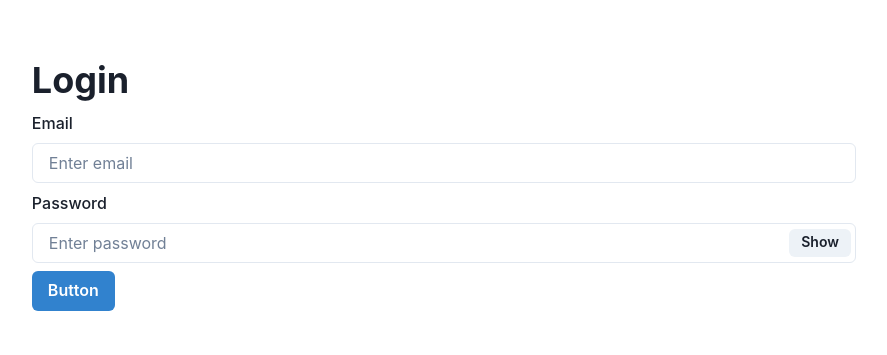
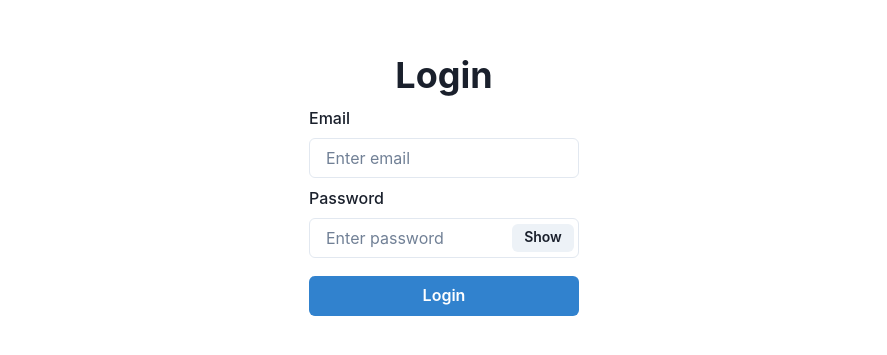
Before and after one commit to lodity/money-tracker, a React (Create React App) app: page /signin in a window 1280 px wide. Shown: the part 215-570 px from the top of the page, without its empty margins (196-1083 px from the left). Built offline with nearby package versions, Linux system fonts and the light colour scheme.

Commit message:
feat: created a component for the form

```diff
--- a/src/api/auth.ts
+++ b/src/api/auth.ts
@@ -1,26 +1,16 @@
 import { apiClient } from '../client/apiClient';
-import {
-  AuthResponse,
-  SignInRequest,
-  SignUpRequest,
-} from '../types/api/authApi';
+import { AuthResponse, AuthRequest } from '../types/api/authApi';
 
 export class AuthApi {
-  static async signIn(dto: SignInRequest) {
-    return await apiClient.post<SignInRequest, AuthResponse>(
-      `v1/auth/sign-in`,
-      {
-        dto,
-      },
-    );
+  static async signIn(dto: AuthRequest) {
+    return await apiClient.post<AuthRequest, AuthResponse>(`v1/auth/sign-in`, {
+      dto,
+    });
   }
 
-  static async signUp(dto: SignUpRequest) {
-    return await apiClient.post<SignUpRequest, AuthResponse>(
-      `v1/auth/sign-up`,
-      {
-        dto,
-      },
-    );
+  static async signUp(dto: AuthRequest) {
+    return await apiClient.post<AuthRequest, AuthResponse>(`v1/auth/sign-up`, {
+      dto,
+    });
   }
 }
--- /dev/null
+++ b/src/components/AuthForm.tsx
@@ -0,0 +1,97 @@
+import React, { useState } from 'react';
+import {
+  FormControl,
+  FormLabel,
+  FormErrorMessage,
+  Input,
+  Button,
+  InputGroup,
+  InputRightElement,
+  VStack,
+} from '@chakra-ui/react';
+import { AuthApi } from '../api/auth';
+
+interface AuthFormProps {
+  onSubmit: (data: AuthApi) => void;
+}
+
+const AuthForm: React.FC<AuthFormProps> = ({ onSubmit }) => {
+  const [email, setEmail] = useState('');
+  const [password, setPassword] = useState('');
+  const [isEmailTouched, setIsEmailTouched] = useState(false);
+  const [isPasswordTouched, setIsPasswordTouched] = useState(false);
+  const [show, setShow] = useState(false);
+
+  const isEmailError = email.trim() === '';
+  const isPasswordError = password.trim() === '';
+
+  const handleBlurEmail = () => setIsEmailTouched(true);
+  const handleBlurPassword = () => setIsPasswordTouched(true);
+  const handleEmailChange = (e: React.ChangeEvent<HTMLInputElement>) =>
+    setEmail(e.target.value);
+  const handlePasswordChange = (e: React.ChangeEvent<HTMLInputElement>) =>
+    setPassword(e.target.value);
+  const handleClick = () => setShow(!show);
+
+  const handleSubmit = (e: React.FormEvent) => {
+    e.preventDefault();
+
+    if (!isEmailError && !isPasswordError) {
+      onSubmit({ email, password });
+    } else {
+      setIsEmailTouched(true);
+      setIsPasswordTouched(true);
+    }
+  };
+  return (
+    <form onSubmit={handleSubmit}>
+      <VStack>
+        <FormControl isInvalid={isEmailError && isEmailTouched}>
+          <FormLabel>Email</FormLabel>
+          <Input
+            type="email"
+            value={email}
+            placeholder="Enter email"
+            onChange={handleEmailChange}
+            onBlur={handleBlurEmail}
+          />
+          {!isEmailError && (
+            <FormErrorMessage>Email is required.</FormErrorMessage>
+          )}
+        </FormControl>
+        <FormControl isInvalid={isPasswordError && isPasswordTouched}>
+          <FormLabel>Password</FormLabel>
+          <InputGroup size="md">
+            <Input
+              pr="4.5rem"
+              type={show ? 'text' : 'password'}
+              placeholder="Enter password"
+              value={password}
+              onChange={handlePasswordChange}
+              onBlur={handleBlurPassword}
+            />
+            <InputRightElement width="4.5rem">
+              <Button h="1.75rem" size="sm" onClick={handleClick}>
+                {show ? 'Hide' : 'Show'}
+              </Button>
+            </InputRightElement>
+          </InputGroup>
+          {isPasswordError && (
+            <FormErrorMessage>Password is required.</FormErrorMessage>
+          )}
+        </FormControl>
+        <Button
+          type="submit"
+          display="block"
+          colorScheme="blue"
+          w="full"
+          mt="10px"
+        >
+          Login
+        </Button>
+      </VStack>
+    </form>
+  );
+};
+
+export default AuthForm;
--- a/src/components/AuthProvider.tsx
+++ b/src/components/AuthProvider.tsx
@@ -2,14 +2,14 @@ import React, { PropsWithChildren, useEffect, useState } from 'react';
 import { User } from '../types/user';
 import { AuthContext } from '../context/authContext';
 import { AuthApi } from '../api/auth';
-import { SignInRequest } from '../types/api/authApi';
+import { AuthRequest } from '../types/api/authApi';
 import { jwtDecode } from 'jwt-decode';
 
 export default function AuthProvider({ children }: PropsWithChildren) {
   const [currentUser, setCurrentUser] = useState<User | null>(null);
   const [isLoading, setIsLoading] = useState<boolean>(false);
 
-  const handleLogin = async (dto: SignInRequest) => {
+  const handleLogin = async (dto: AuthRequest) => {
     setIsLoading(true);
 
     try {
--- a/src/pages/Login.tsx
+++ b/src/pages/Login.tsx
@@ -1,84 +1,18 @@
-import React, { useState } from 'react';
-import {
-  FormControl,
-  FormLabel,
-  FormErrorMessage,
-  FormHelperText,
-  Input,
-  Button,
-  Heading,
-  InputGroup,
-  InputRightElement,
-  Wrap,
-} from '@chakra-ui/react';
+import React from 'react';
+import AuthForm from '../components/AuthForm';
+import { Heading, VStack } from '@chakra-ui/react';
+import { AuthApi } from '../api/auth';
 
 export const Login = () => {
-  const [email, setEmail] = useState('');
-  const [password, setPassword] = useState('');
-  const [isEmailTouched, setIsEmailTouched] = useState(false);
-  const [isPasswordTouched, setIsPasswordTouched] = useState(false);
-  const handleBlurEmail = () => setIsEmailTouched(true);
-  const handleBlurPassword = () => setIsPasswordTouched(true);
-  const handleEmailChange = (e: React.ChangeEvent<HTMLInputElement>) =>
-    setEmail(e.target.value);
-  const handlePasswordChange = (e: React.ChangeEvent<HTMLInputElement>) =>
-    setPassword(e.target.value);
-  const isEmailError = email.trim() === '';
-  const isPasswordError = password.trim() === '';
-  const [show, setShow] = React.useState(false);
-  const handleClick = () => setShow(!show);
-
   return (
-    <Wrap
-      width="100%"
+    <VStack
+      maxWidth="270px"
       height="100vh"
-      display="flex"
-      flexDirection="column"
-      alignItems="center"
       justifyContent="center"
+      margin="0 auto"
     >
       <Heading>Login</Heading>
-      <FormControl isInvalid={isEmailError && isEmailTouched}>
-        <FormLabel>Email</FormLabel>
-        <Input
-          type="email"
-          value={email}
-          placeholder="Enter email"
-          onChange={handleEmailChange}
-          onBlur={handleBlurEmail}
-        />
-        {!isEmailError ? (
-          <FormHelperText>
-            Enter the email you'd like to receive the newsletter on.
-          </FormHelperText>
-        ) : (
-          <FormErrorMessage>Email is required.</FormErrorMessage>
-        )}
-      </FormControl>
-      <FormControl isInvalid={isPasswordError && isPasswordTouched}>
-        <FormLabel>Password</FormLabel>
-        <InputGroup size="md">
-          <Input
-            pr="4.5rem"
-            type={show ? 'text' : 'password'}
-            placeholder="Enter password"
-            value={password}
-            onChange={handlePasswordChange}
-            onBlur={handleBlurPassword}
-          />
-          <InputRightElement width="4.5rem">
-            <Button h="1.75rem" size="sm" onClick={handleClick}>
-              {show ? 'Hide' : 'Show'}
-            </Button>
-          </InputRightElement>
-        </InputGroup>
-        {isPasswordError && (
-          <FormErrorMessage>Password is required.</FormErrorMessage>
-        )}
-      </FormControl>
-      <Button colorScheme="blue" type="submit">
-        Button
-      </Button>
-    </Wrap>
+      <AuthForm onSubmit={(data) => console.log(data)} />
+    </VStack>
   );
 };
--- a/src/types/context/authContext.ts
+++ b/src/types/context/authContext.ts
@@ -1,9 +1,9 @@
-import { SignInRequest } from '../api/authApi';
+import { AuthRequest } from '../api/authApi';
 import { User } from '../user';
 
 export type AuthContext = {
   currentUser: User | null;
   isLoading: boolean;
-  handleLogin: (dto: SignInRequest) => Promise<void>;
+  handleLogin: (dto: AuthRequest) => Promise<void>;
   handleLogout: () => Promise<void>;
 };
```
Also changed, not shown: src/types/api/authApi.ts (+1 -8 lines).
